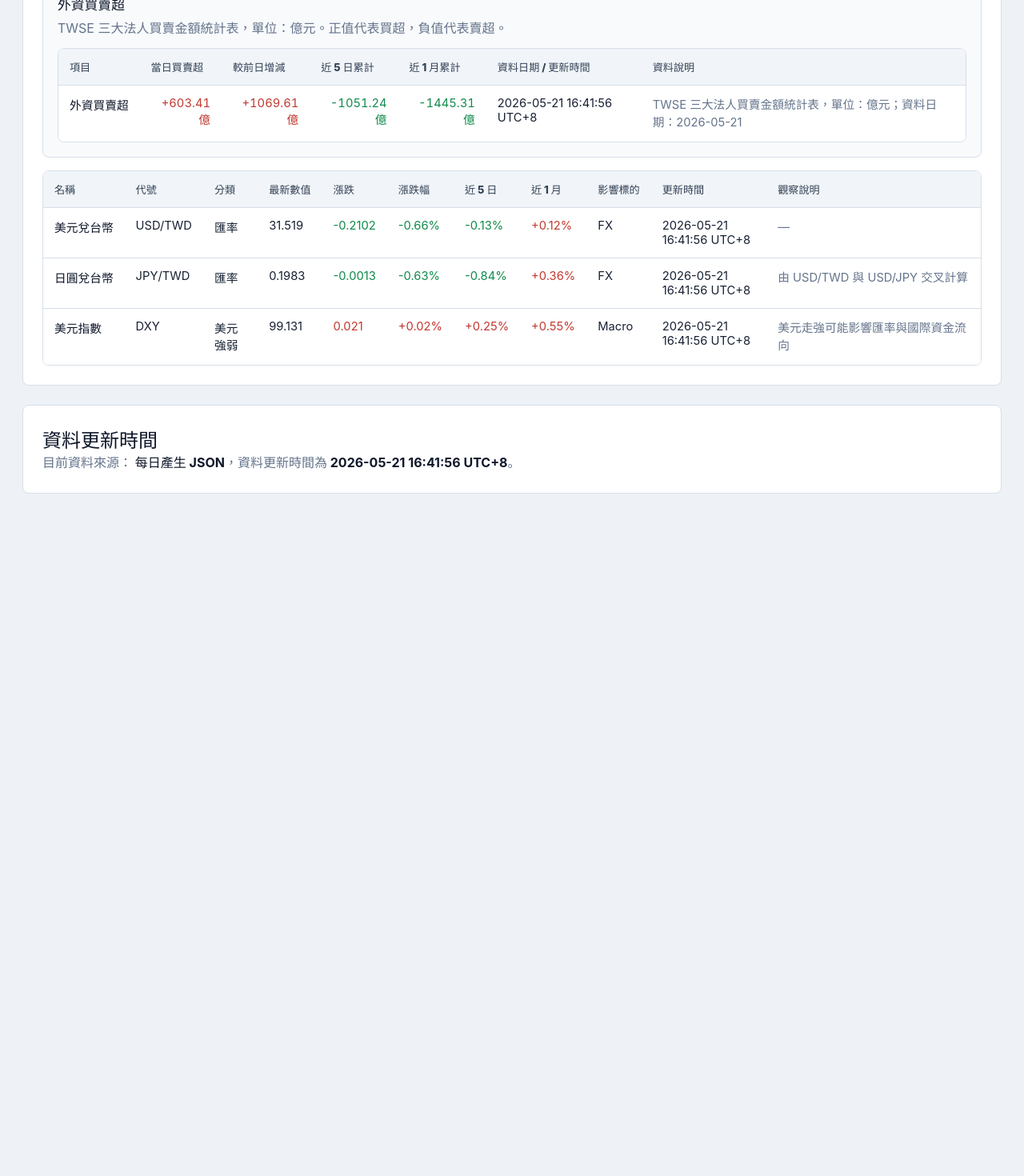
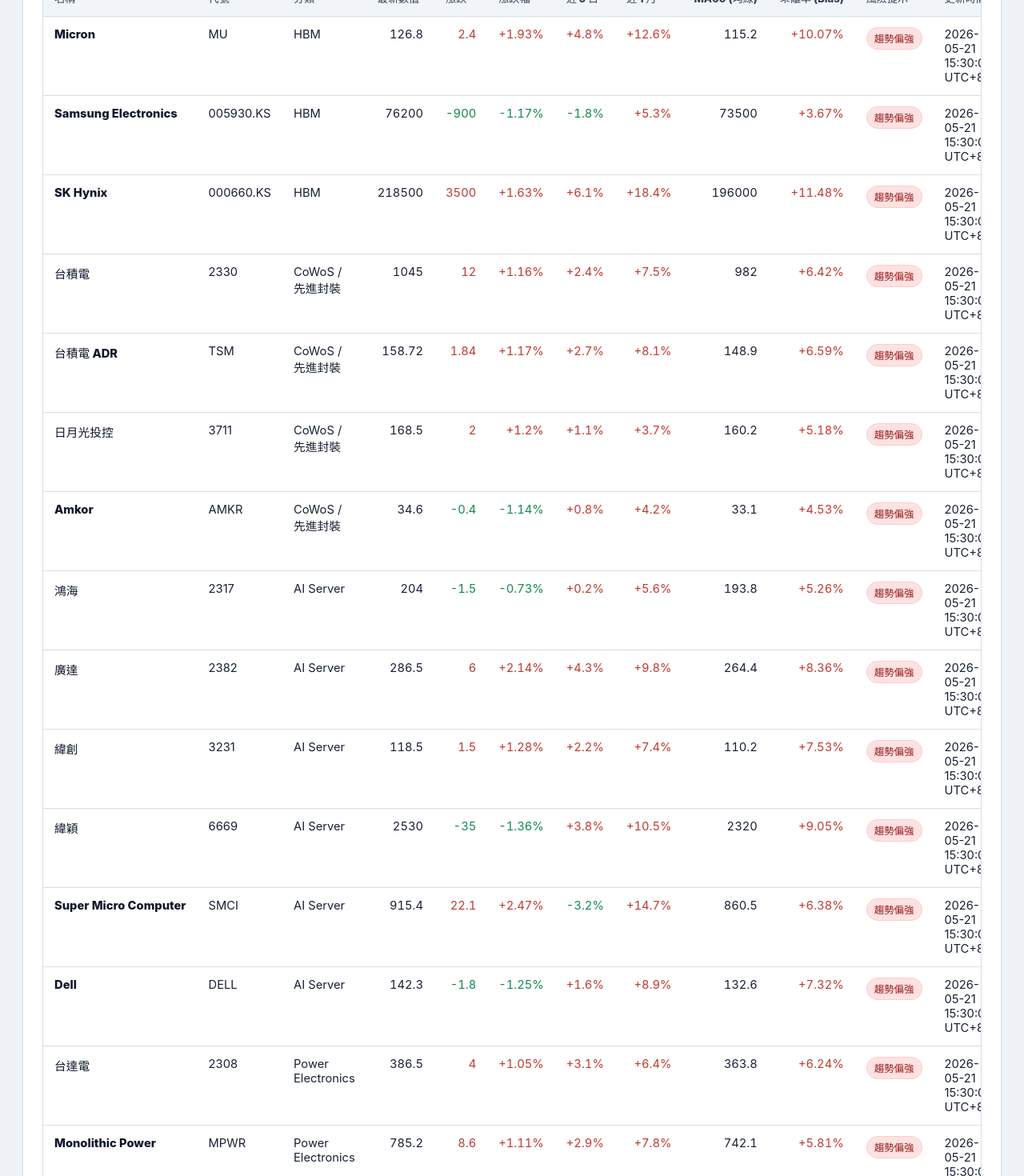
Before and after one commit to junyuo/market-watch-dashboard, a React (Vite) app: page / in a window 1280 px wide. Shown: the part 4140-5610 px from the top of the page at 80% size. Before the commit the page ends 4785 px from the top, so only its background shows below. Built offline with nearby package versions, Linux system fonts and the light colour scheme.

Commit message:
新增AI 供應鏈觀察區

```diff
--- a/src/App.tsx
+++ b/src/App.tsx
@@ -12,6 +12,7 @@
   const [marketData, setMarketData] = useState<DashboardMarketData>(fallbackMarketData);
   const [chartData, setChartData] = useState<DashboardChartData>(fallbackChartData);
   const [dataSourceStatus, setDataSourceStatus] = useState<DataSourceStatus>("loading");
+  const aiSupplyChainItems = marketData.aiSupplyChainItems ?? fallbackMarketData.aiSupplyChainItems ?? [];
   const foreignFlowItem = marketData.fxMacroItems.find((item) => item.symbol === "Foreign Flow");
   const fxMacroPriceItems = marketData.fxMacroItems.filter((item) => item.symbol !== "Foreign Flow");
 
@@ -128,6 +129,17 @@
       />
 
       <MarketSection
+        title="AI 供應鏈觀察區"
+        description="觀察 HBM、CoWoS、AI Server 與 Power Electronics 代表標的的公開市場表現。"
+        items={aiSupplyChainItems}
+        hideRelatedAsset
+        hideNotes
+        showTechnicalMetrics
+        showTechnicalRiskHint
+        alignChangeColumns
+      />
+
+      <MarketSection
         title="匯率與總經觀察區"
         description="觀察美元、日圓與美元指數；TNX 已放在市場風險溫度計。"
         items={fxMacroPriceItems}
--- a/src/data/marketData.ts
+++ b/src/data/marketData.ts
@@ -1,4 +1,4 @@
-export type RelatedAsset = "0050" | "00646" | "2412" | "FX" | "Macro" | "Risk";
+export type RelatedAsset = "0050" | "00646" | "2412" | "FX" | "Macro" | "Risk" | "AI";
 
 export type MarketItem = {
   name: string;
@@ -22,6 +22,7 @@
   riskIndicators: MarketItem[];
   tw0050Items: MarketItem[];
   us00646Items: MarketItem[];
+  aiSupplyChainItems?: MarketItem[];
   cht2412Items: MarketItem[];
   fxMacroItems: MarketItem[];
 };
@@ -400,6 +401,238 @@
   },
 ];
 
+export const aiSupplyChainItems: MarketItem[] = [
+  {
+    name: "Micron",
+    symbol: "MU",
+    category: "HBM",
+    price: 126.8,
+    change: 2.4,
+    changePercent: 1.93,
+    period5d: 4.8,
+    period1m: 12.6,
+    ma60: 115.2,
+    bias: 10.07,
+    relatedAsset: "AI",
+    updatedAt: fallbackUpdatedAt,
+    note: "HBM 與記憶體景氣觀察代表",
+  },
+  {
+    name: "Samsung Electronics",
+    symbol: "005930.KS",
+    category: "HBM",
+    price: 76200,
+    change: -900,
+    changePercent: -1.17,
+    period5d: -1.8,
+    period1m: 5.3,
+    ma60: 73500,
+    bias: 3.67,
+    relatedAsset: "AI",
+    updatedAt: fallbackUpdatedAt,
+    note: "韓國記憶體與 HBM 供應鏈代表",
+  },
+  {
+    name: "SK Hynix",
+    symbol: "000660.KS",
+    category: "HBM",
+    price: 218500,
+    change: 3500,
+    changePercent: 1.63,
+    period5d: 6.1,
+    period1m: 18.4,
+    ma60: 196000,
+    bias: 11.48,
+    relatedAsset: "AI",
+    updatedAt: fallbackUpdatedAt,
+    note: "HBM 供應鏈代表",
+  },
+  {
+    name: "台積電",
+    symbol: "2330",
+    category: "CoWoS / 先進封裝",
+    price: 1045,
+    change: 12,
+    changePercent: 1.16,
+    period5d: 2.4,
+    period1m: 7.5,
+    ma60: 982,
+    bias: 6.42,
+    relatedAsset: "AI",
+    updatedAt: fallbackUpdatedAt,
+    note: "CoWoS 與先進製程核心觀察",
+  },
+  {
+    name: "台積電 ADR",
+    symbol: "TSM",
+    category: "CoWoS / 先進封裝",
+    price: 158.72,
+    change: 1.84,
+    changePercent: 1.17,
+    period5d: 2.7,
+    period1m: 8.1,
+    ma60: 148.9,
+    bias: 6.59,
+    relatedAsset: "AI",
+    updatedAt: fallbackUpdatedAt,
+  },
+  {
+    name: "日月光投控",
+    symbol: "3711",
+    category: "CoWoS / 先進封裝",
+    price: 168.5,
+    change: 2,
+    changePercent: 1.2,
+    period5d: 1.1,
+    period1m: 3.7,
+    ma60: 160.2,
+    bias: 5.18,
+    relatedAsset: "AI",
+    updatedAt: fallbackUpdatedAt,
+  },
+  {
+    name: "Amkor",
+    symbol: "AMKR",
+    category: "CoWoS / 先進封裝",
+    price: 34.6,
+    change: -0.4,
+    changePercent: -1.14,
+    period5d: 0.8,
+    period1m: 4.2,
+    ma60: 33.1,
+    bias: 4.53,
+    relatedAsset: "AI",
+    updatedAt: fallbackUpdatedAt,
+  },
+  {
+    name: "鴻海",
+    symbol: "2317",
+    category: "AI Server",
+    price: 204,
+    change: -1.5,
+    changePercent: -0.73,
+    period5d: 0.2,
+    period1m: 5.6,
+    ma60: 193.8,
+    bias: 5.26,
+    relatedAsset: "AI",
+    updatedAt: fallbackUpdatedAt,
+  },
+  {
+    name: "廣達",
+    symbol: "2382",
+    category: "AI Server",
+    price: 286.5,
+    change: 6,
+    changePercent: 2.14,
+    period5d: 4.3,
+    period1m: 9.8,
+    ma60: 264.4,
+    bias: 8.36,
+    relatedAsset: "AI",
+    updatedAt: fallbackUpdatedAt,
+  },
+  {
+    name: "緯創",
+    symbol: "3231",
+    category: "AI Server",
+    price: 118.5,
+    change: 1.5,
+    changePercent: 1.28,
+    period5d: 2.2,
+    period1m: 7.4,
+    ma60: 110.2,
+    bias: 7.53,
+    relatedAsset: "AI",
+    updatedAt: fallbackUpdatedAt,
+  },
+  {
+    name: "緯穎",
+    symbol: "6669",
+    category: "AI Server",
+    price: 2530,
+    change: -35,
+    changePercent: -1.36,
+    period5d: 3.8,
+    period1m: 10.5,
+    ma60: 2320,
+    bias: 9.05,
+    relatedAsset: "AI",
+    updatedAt: fallbackUpdatedAt,
+  },
+  {
+    name: "Super Micro Computer",
+    symbol: "SMCI",
+    category: "AI Server",
+    price: 915.4,
+    change: 22.1,
+    changePercent: 2.47,
+    period5d: -3.2,
+    period1m: 14.7,
+    ma60: 860.5,
+    bias: 6.38,
+    relatedAsset: "AI",
+    updatedAt: fallbackUpdatedAt,
+  },
+  {
+    name: "Dell",
+    symbol: "DELL",
+    category: "AI Server",
+    price: 142.3,
+    change: -1.8,
+    changePercent: -1.25,
+    period5d: 1.6,
+    period1m: 8.9,
+    ma60: 132.6,
+    bias: 7.32,
+    relatedAsset: "AI",
+    updatedAt: fallbackUpdatedAt,
+  },
+  {
+    name: "台達電",
+    symbol: "2308",
+    category: "Power Electronics",
+    price: 386.5,
+    change: 4,
+    changePercent: 1.05,
+    period5d: 3.1,
+    period1m: 6.4,
+    ma60: 363.8,
+    bias: 6.24,
+    relatedAsset: "AI",
+    updatedAt: fallbackUpdatedAt,
+    note: "AI server 電源與散熱供應鏈觀察",
+  },
+  {
+    name: "Monolithic Power",
+    symbol: "MPWR",
+    category: "Power Electronics",
+    price: 785.2,
+    change: 8.6,
+    changePercent: 1.11,
+    period5d: 2.9,
+    period1m: 7.8,
+    ma60: 742.1,
+    bias: 5.81,
+    relatedAsset: "AI",
+    updatedAt: fallbackUpdatedAt,
+  },
+  {
+    name: "ON Semiconductor",
+    symbol: "ON",
+    category: "Power Electronics",
+    price: 72.4,
+    change: -0.9,
+    changePercent: -1.23,
+    period5d: -2.7,
+    period1m: 1.8,
+    ma60: 70.8,
+    bias: 2.26,
+    relatedAsset: "AI",
+    updatedAt: fallbackUpdatedAt,
+  },
+];
+
 export const cht2412Items: MarketItem[] = [
   {
     name: "中華電信",
@@ -548,6 +781,7 @@
   riskIndicators,
   tw0050Items,
   us00646Items,
+  aiSupplyChainItems,
   cht2412Items,
   fxMacroItems,
 };
--- a/src/utils/marketInsights.ts
+++ b/src/utils/marketInsights.ts
@@ -132,6 +132,7 @@
     ...marketData.riskIndicators,
     ...marketData.tw0050Items,
     ...marketData.us00646Items,
+    ...(marketData.aiSupplyChainItems ?? []),
     ...marketData.cht2412Items,
     ...marketData.fxMacroItems,
   ].find((item) => item.symbol === symbol);
```
Also changed, not shown: scripts/fetch-market-data.mjs (+31 -0 lines), 1 other file (tests, documents, lock files or other folders).
